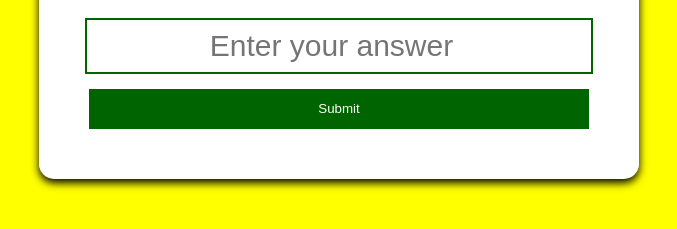
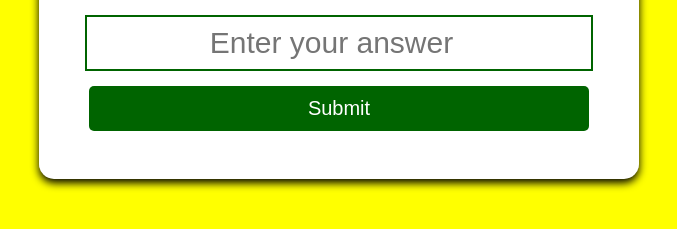
Before and after one commit to Al-aminedioubate/multiplication-App, a plain HTML site: page index.html in a window 1280 px wide. Shown: the part 341-570 px from the top of the page, without its empty margins (301-978 px from the left). Drawn offline with Linux system fonts and the light colour scheme.

Commit message:
btn style done

```diff
--- a/style.css
+++ b/style.css
@@ -44,9 +44,11 @@
 
 button{
     width: 500px;
-    height: 40px;
+    height: 45px;
     margin-top: 15px;
     background-color: darkgreen;
     border-style: none;
     color: white;
+    border-radius: 5px;
+    font-size: 20px;
 }
```
